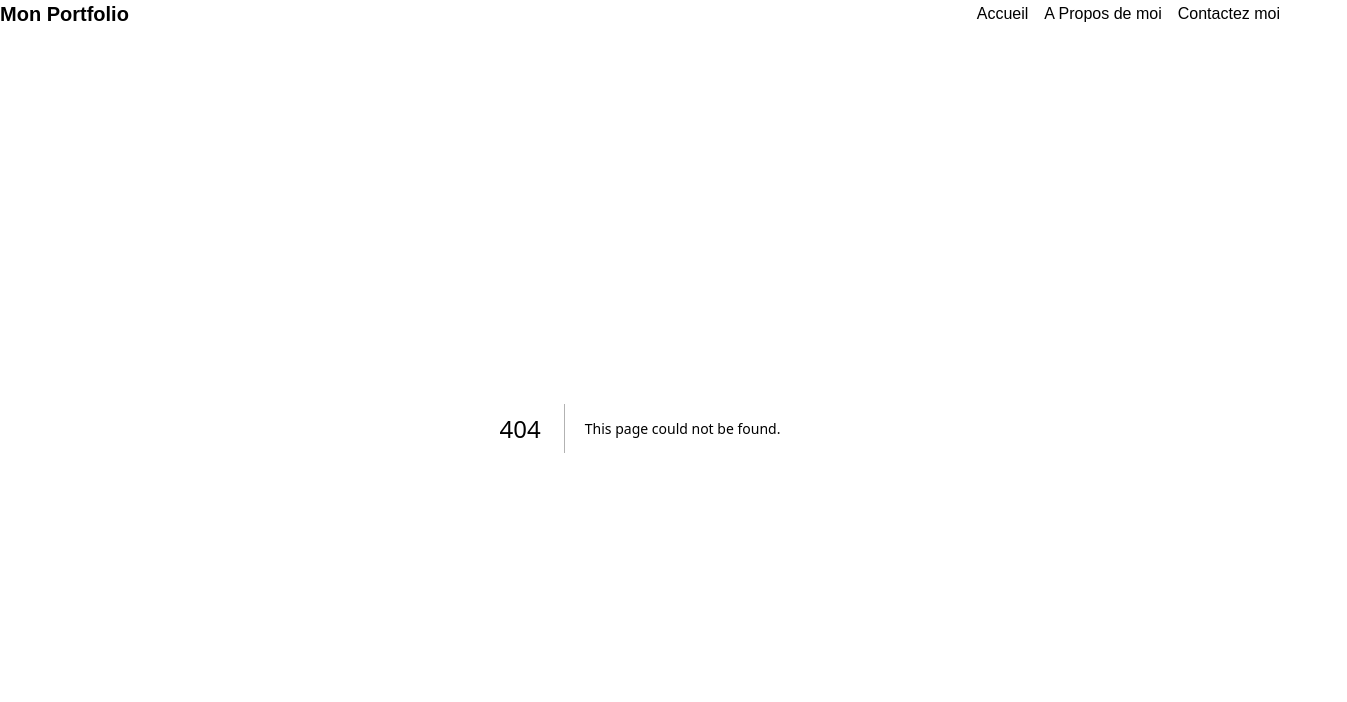
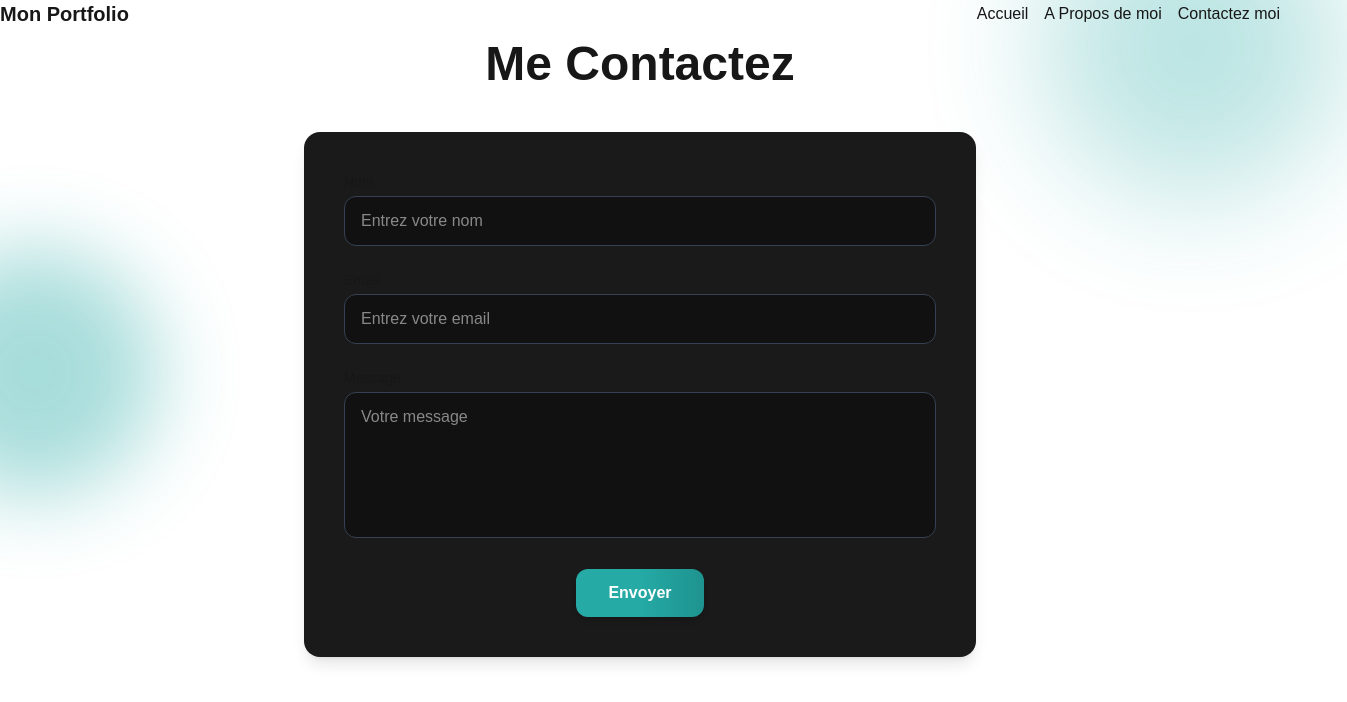
Before and after one commit to eloane-ducrocq/portfolio, a Next.js app: page /contact in a window 1280 px wide. Before the commit this address had no page. Shown: the top 702 px of the page, 1347 px wide, since content can reach past the window. Built offline with nearby package versions, Linux system fonts and the light colour scheme.

Commit message:
doc: add the page contact

```diff
--- a/src/app/accueil/page.tsx
+++ /dev/null
@@ -1,8 +0,0 @@
-function Page() {
-  return (
-    <div>
-      <h1>Accueil</h1>
-      <p>Bienvenue sur la page d'accueil de notre application !</p>
-    </div>
-  );
-}
--- /dev/null
+++ b/src/app/contact/contact.ts
@@ -0,0 +1,15 @@
+import { useState } from "react";
+
+export function useContactForm() {
+  const [formData, setFormData] = useState({
+    name: "",
+    email: "",
+    message: "",
+  });
+
+  const handleChange = (e: React.ChangeEvent<HTMLInputElement | HTMLTextAreaElement>) => {
+    setFormData({ ...formData, [e.target.name]: e.target.value });
+  };
+
+  return { formData, handleChange };
+}
--- /dev/null
+++ b/src/app/contact/page.css
@@ -0,0 +1,25 @@
+@keyframes blob1 {
+  0% { transform: translate(0, 0) scale(1); }
+  33% { transform: translate(30px, -20px) scale(1.1); }
+  66% { transform: translate(-20px, 20px) scale(0.9); }
+  100% { transform: translate(0, 0) scale(1); }
+}
+
+.animate-blob1 {
+  animation: blob1 12s infinite ease-in-out;
+}
+
+@keyframes blob2 {
+  0% { transform: translate(0, 0) scale(1); }
+  33% { transform: translate(-30px, 30px) scale(0.95); }
+  66% { transform: translate(20px, -20px) scale(1.05); }
+  100% { transform: translate(0, 0) scale(1); }
+}
+
+.animate-blob2 {
+  animation: blob2 14s infinite ease-in-out;
+}
+
+.absolute {
+  z-index: -1;
+}
--- /dev/null
+++ b/src/app/contact/page.tsx
@@ -0,0 +1,82 @@
+"use client";
+import React from "react";
+import { useContactForm } from "./contact";
+import './page.css';
+
+export default function ContactForm() {
+  const { formData, handleChange } = useContactForm();
+
+  return (
+    <div className="relative">
+      <div className="relative">
+        <h1 className="text-[3rem] font-bold text-center mb-8">
+          Me Contactez
+        </h1>
+        <div className="absolute bottom-[-400px] left-[-100px] w-60 h-60 bg-[#25aaa5] rounded-full filter blur-2xl opacity-40 animate-blob1"></div>
+        <div className="absolute bottom-[-80px] right-[-100px] w-80 h-80 bg-[#25aaa5] rounded-full filter blur-3xl opacity-30 animate-blob2"></div>
+      </div>
+      <form
+        action="https://formspree.io/f/mrbpoqwa"
+        method="POST"
+        className="max-w-2xl mx-auto bg-[#1a1a1a] p-10 rounded-2xl shadow-lg space-y-6"
+      >
+        <div>
+          <label htmlFor="name" className="block text-sm font-medium mb-1">
+            Nom
+          </label>
+          <input
+            type="text"
+            id="name"
+            name="name"
+            value={formData.name}
+            onChange={handleChange}
+            required
+            placeholder="Entrez votre nom"
+            className="w-full px-4 py-3 rounded-xl bg-[#111111] border border-gray-700 text-white focus:ring-[#25aaa5] focus:border-[#25aaa5] transition"
+          />
+        </div>
+
+        <div>
+          <label htmlFor="email" className="block text-sm font-medium mb-1">
+            Email
+          </label>
+          <input
+            type="email"
+            id="email"
+            name="email"
+            value={formData.email}
+            onChange={handleChange}
+            required
+            placeholder="Entrez votre email"
+            className="w-full px-4 py-3 rounded-xl bg-[#111111] border border-gray-700 text-white focus:ring-[#25aaa5] focus:border-[#25aaa5] transition"
+          />
+        </div>
+
+        <div>
+          <label htmlFor="message" className="block text-sm font-medium mb-1">
+            Message
+          </label>
+          <textarea
+            id="message"
+            name="message"
+            rows={5}
+            value={formData.message}
+            onChange={handleChange}
+            required
+            placeholder="Votre message"
+            className="w-full px-4 py-3 rounded-xl bg-[#111111] border border-gray-700 text-white focus:ring-[#25aaa5] focus:border-[#25aaa5] transition resize-none"
+          ></textarea>
+        </div>
+
+        <div className="text-center">
+          <button
+            type="submit"
+            className="bg-gradient-to-r from-[#25aaa5] via-[#25aaa5] to-[#1e938f] text-white font-semibold py-3 px-8 rounded-xl shadow-md hover:brightness-110 transition-all duration-300"
+          >
+            Envoyer
+          </button>
+        </div>
+      </form>
+    </div>
+  );
+}
```
